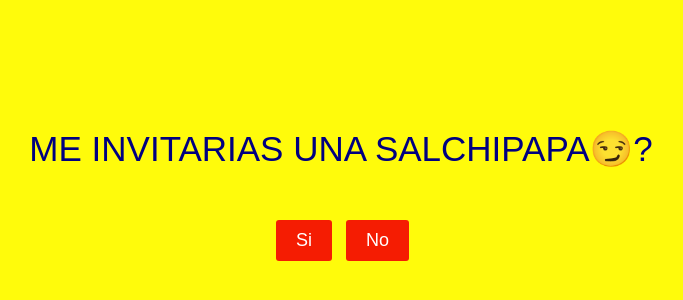
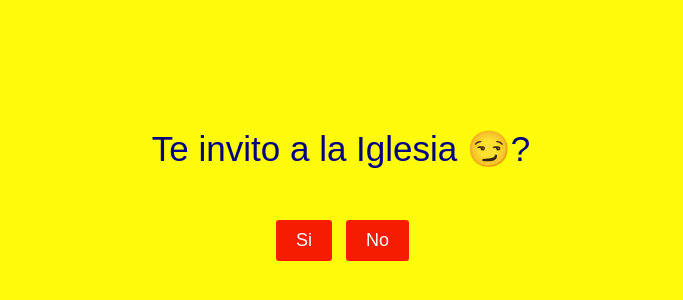
Before and after one commit to SHINO-DOS/SHINO-DOSS.github.io, a plain HTML site: page index.html in a window 1280 px wide. Shown: the part 226-526 px from the top of the page, without its empty margins (299-982 px from the left). Drawn offline with Linux system fonts and the light colour scheme.

Commit message:
Update index.html

```diff
--- a/index.html
+++ b/index.html
@@ -15,7 +15,7 @@
         </div>
         <div class="title">
 
-            <font color= "Navy">ME INVITARIAS UNA SALCHIPAPA😏?</font>
+            <font color= "Navy">Te invito a la Iglesia 😏?</font>
         </div>
 
         <div class="buttons">
```
